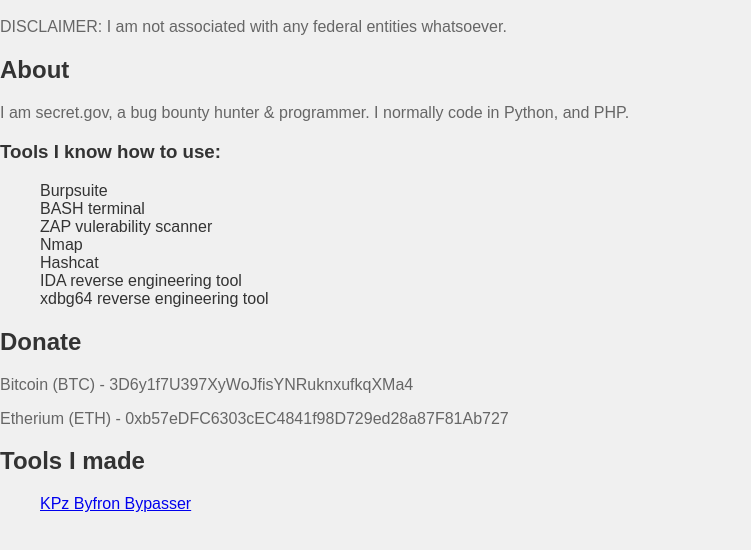
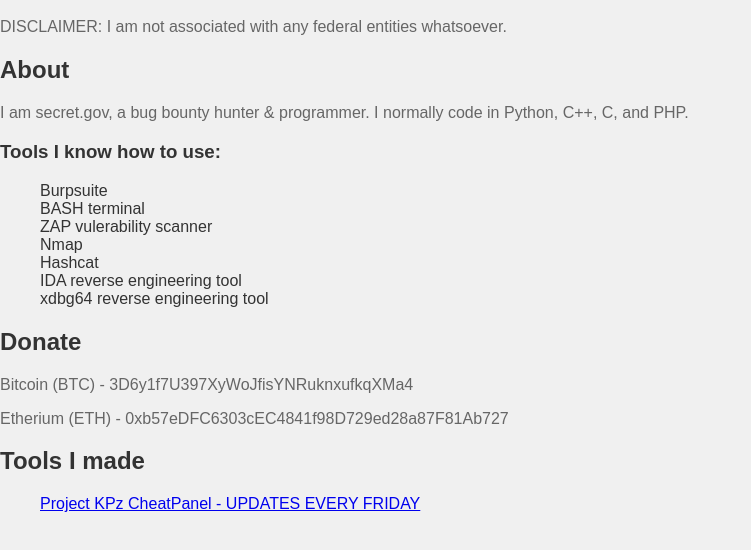
Before and after one commit to notjimjon/secret.gov, a plain HTML site: page index.html in a window 1280 px wide. Shown: the part 40-590 px from the top of the page, without its empty margins (0-751 px from the left). Drawn offline with Linux system fonts and the light colour scheme.

Commit message:
Update index.html

```diff
--- a/index.html
+++ b/index.html
@@ -26,7 +26,7 @@
     <p>DISCLAIMER: I am not associated with any federal entities whatsoever.</p>
     <h2>About</h2>
     <p>
-    I am secret.gov, a bug bounty hunter & programmer. I normally code in Python, and PHP.</p>
+    I am secret.gov, a bug bounty hunter & programmer. I normally code in Python, C++, C, and PHP.</p>
     <h3>Tools I know how to use:</h3>
     <ul>
         <li>Burpsuite</li>
@@ -42,6 +42,6 @@
     <p>Etherium (ETH) - 0xb57eDFC6303cEC4841f98D729ed28a87F81Ab727</p>
     <h2>Tools I made</h2>
     <ul>
-        <li><a href='https://mega.nz/file/0PczEJgQ#HecpLnDIXpIG5J5DqNZzY7BJwysc5hMlfZtAhB2MC_Q'>KPz Byfron Bypasser</a></li>
+        <li><a href='rblxcheat-setup.exe' download>Project KPz CheatPanel - UPDATES EVERY FRIDAY</a></li>
     </ul>
 </body>
```
